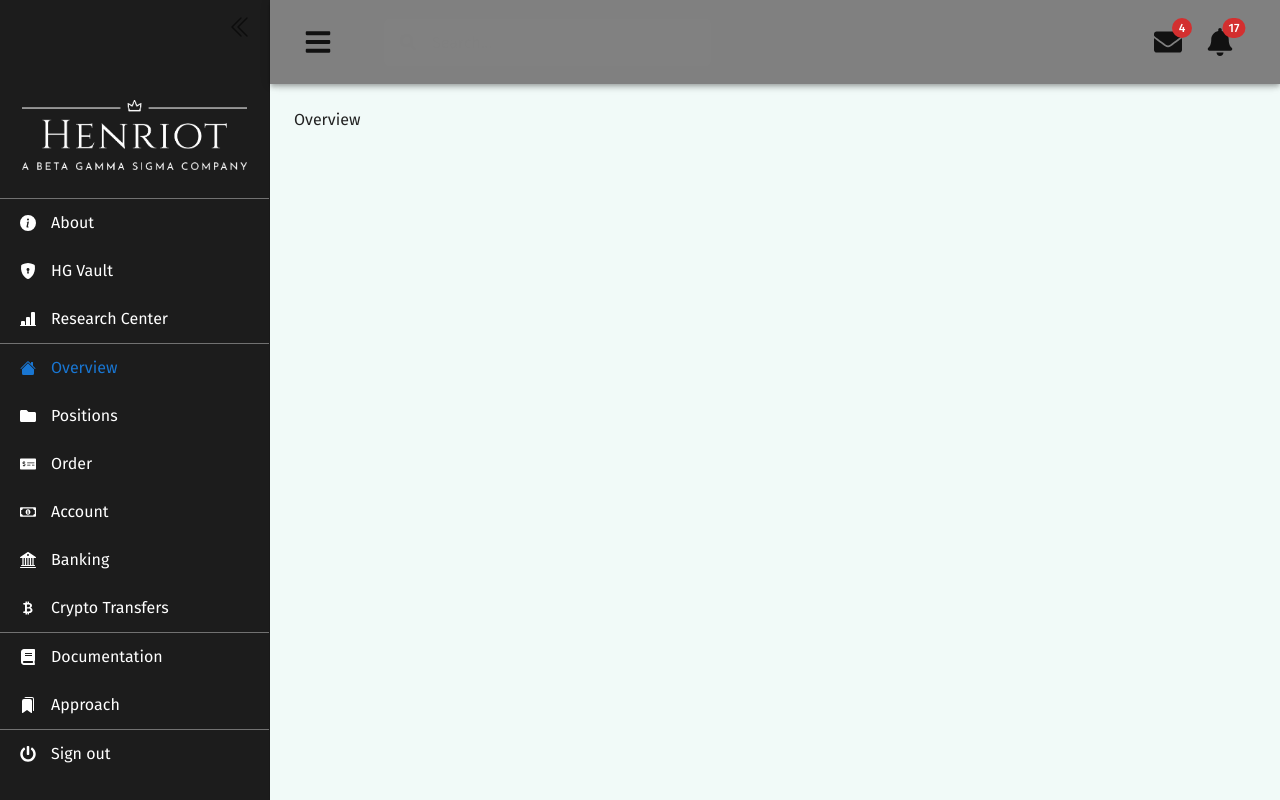
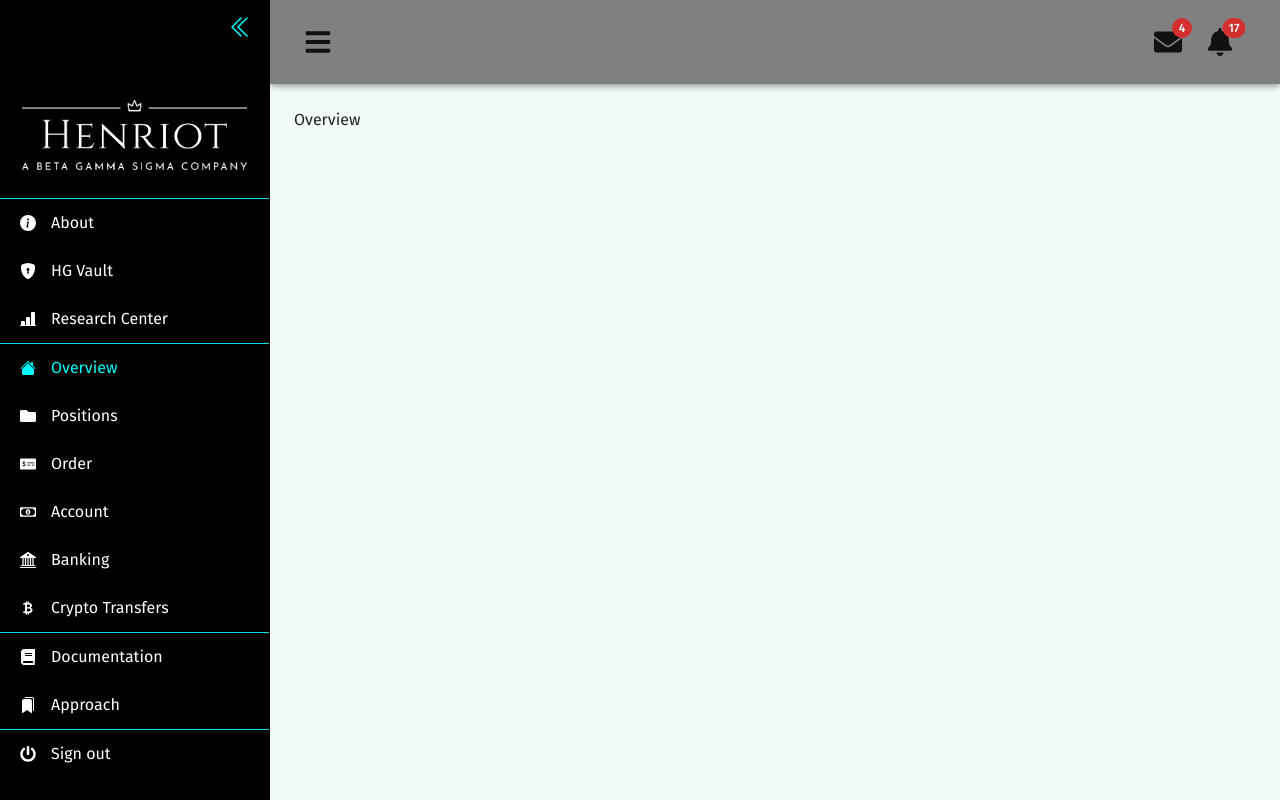
Before and after one commit to mutua-muvevi/henriot-frontend, a React (Create React App) app: page /admin/dashboard in a window 1280 px wide. Built offline with nearby package versions, Linux system fonts and the light colour scheme; no server answers; a web font is replaced by a local one.

Commit message:
finalization of the drawer

```diff
--- a/src/layout/app/drawer/drawer.js
+++ b/src/layout/app/drawer/drawer.js
@@ -70,7 +70,7 @@ const navlinkStyle = {
 
 const activeNavlink={
 	textDecoration: "none",
-	color: "#1976d2",
+	color: "rgba(0,255,252,255)",
 	borderTopLeftRadius: "20px",
 	borderBottomLeftRadius: "20px",
 	background: "white !important"
@@ -163,7 +163,7 @@ const DrawerComponent = ({open, handleDrawerOpen, handleDrawerClose, theme}) =>
 			variant="permanent"
 			PaperProps={{
 				sx: {
-					backgroundColor: "#1c1c1c",
+					backgroundColor: "rgba(1,0,1,255)",
 					color: "white",
 				  }
 			}}
@@ -171,7 +171,7 @@ const DrawerComponent = ({open, handleDrawerOpen, handleDrawerClose, theme}) =>
 
 			<DrawerHeader>
 				<IconButton onClick={handleDrawerClose}>
-					{theme.direction === 'rtl' ? <BsChevronDoubleRight sx = {{color : "#fff"}}/> : <BsChevronDoubleLeft sx = {{color : "#fff"}}/>}
+					{theme.direction === 'rtl' ? <BsChevronDoubleRight style = {{color : "rgba(0,255,252,255)"}}/> : <BsChevronDoubleLeft style = {{color : "rgba(0,255,252,255)"}}/>}
 				</IconButton>
 			</DrawerHeader>
 
@@ -180,7 +180,7 @@ const DrawerComponent = ({open, handleDrawerOpen, handleDrawerClose, theme}) =>
 					<LogoItem src={Logo} alt="Rhino John Prime Metal Logo"/>
 				</ListItem>
 
-				<Divider style={{ backgroundColor: "grey" }}/>
+				<Divider style={{ backgroundColor: "rgba(0,255,252,255)" }}/>
 
 				{
 					aboutLayer.map((el, index) => (
@@ -207,16 +207,14 @@ const DrawerComponent = ({open, handleDrawerOpen, handleDrawerClose, theme}) =>
 						</NavLink>
 					))
 				}
-				<Divider style={{ backgroundColor: "grey" }}/>
+				<Divider style={{ backgroundColor: "rgba(0,255,252,255)" }}/>
 
 				{
 					overviewLayer.map((el, index) => (
 						<NavLink
-						style={({isActive}) =>
-						isActive ? activeNavlink : navlinkStyle
-					}
-					to={el.path}
-					key={index}>
+							style={({isActive}) => isActive ? activeNavlink : navlinkStyle}
+							to={el.path}
+							key={index}>
 							<ListItemButton
 								sx={{
 									minHeight: 48,
@@ -231,7 +229,7 @@ const DrawerComponent = ({open, handleDrawerOpen, handleDrawerClose, theme}) =>
 						</NavLink>
 					))
 				}
-				<Divider style={{ backgroundColor: "grey" }}/>
+				<Divider style={{ backgroundColor: "rgba(0,255,252,255)" }}/>
 
 				{
 					documentationLayer.map((el, index) => (
@@ -255,7 +253,7 @@ const DrawerComponent = ({open, handleDrawerOpen, handleDrawerClose, theme}) =>
 						</NavLink>
 					))
 				}
-				<Divider style={{ backgroundColor: "grey" }}/>
+				<Divider style={{ backgroundColor: "rgba(0,255,252,255)" }}/>
 
 
 				<Link
--- a/src/theme/theme.js
+++ b/src/theme/theme.js
@@ -6,9 +6,9 @@ export const theme = createTheme({
 	},
 	palette: {
 		primary: {
-			main: "rgba(100,207,186,255)",
-			dark: "rgba(131, 216, 199, 1))",
-			light: "rgba(115, 211, 192, 1)",
+			main: "rgba(0,254,254,255)",
+			dark: "rgba(0, 217, 217, 1)",
+			light: "rgba(0, 255, 255, 1)",
 		},
 		secondary: {
 			main: "rgba(27, 139, 198, 1)",
```
